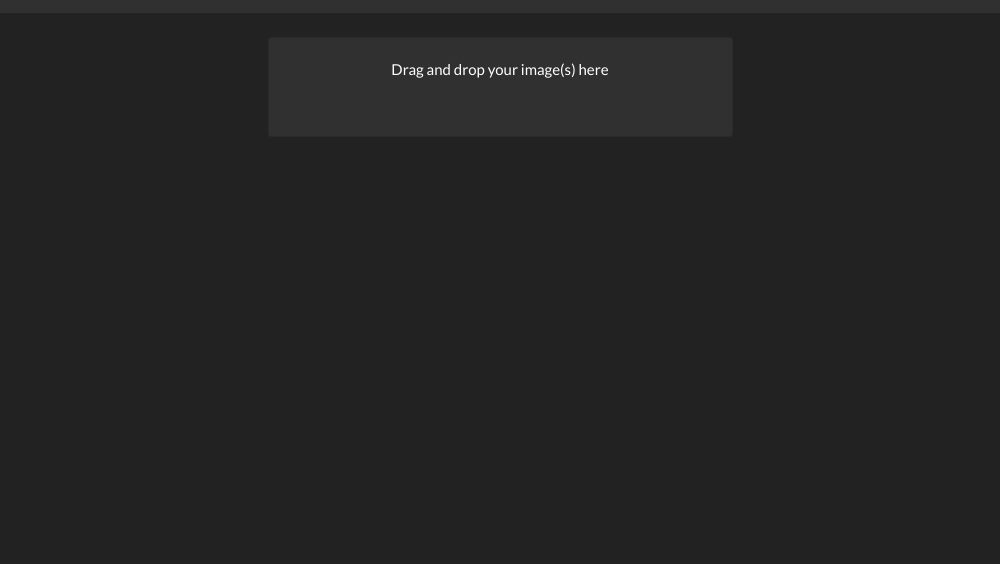
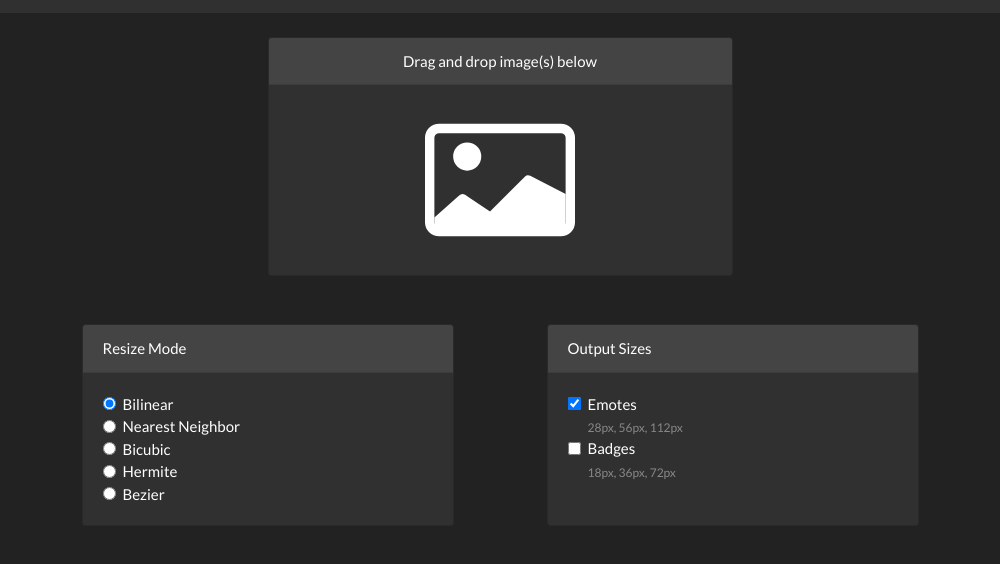
Before and after one commit to aosterwyk/emote-resizer, an Electron app: page index.html in a window 1000 px wide. Shown: the part 58-622 px from the top of the page. Drawn offline with Linux system fonts and the light colour scheme.

Commit message:
added resize mode and output size options, added image icon to drag area

```diff
--- a/index.html
+++ b/index.html
@@ -15,37 +15,85 @@
         <!--[if lt IE 7]>
             <p class="browsehappy">You are using an <strong>outdated</strong> browser. Please <a href="#">upgrade your browser</a> to improve your experience.</p>
         <![endif]-->
-
         <script src="render.js" async defer></script>
         <nav class="navbar navbar-dark bg-dark">
             <a class="navbar-brand">Emote Resizer</a>
-            <!-- <ul class="navbar-nav mr-auto" id="navBar-left"> -->
-                <!-- <li class="nav-item active" id="homeNav">
-                    <a class="nav-link">Home</a>
-                </li>
-                <li class="nav-item" id="About">
-                    <a class="nav-link">About</a>
-                </li> -->
-            <!-- </ul> -->
             <ul class="navbar-nav mr-4">
                 <form class="form-inline">
                     <button type="button" class="btn btn-secondary btn-sm" onclick="externalLink('discord')">Discord</button>
                     <button type="button" class="btn btn-info btn-sm" onclick="externalLink('help')">Help</button>
                   </form>
-                <!-- <li class="nav-item">
-                  <button type="button" class="btn btn-secondary btn-sm" onclick="externalLink('discord')">Discord</button>
-                </li>
-                <li class="nav-item">
-                  <button type="button" class="btn btn-info btn-sm" onclick="externalLink('help')">Help</button>
-                </li> -->
               </ul>
         </nav>
         <div class="container">
-            <div class="card mt-4 mx-auto" style="width:50%; height:50%; min-height:100px;">
+            <div class="card my-4 mx-auto" style="width:50%; height:50%; min-height:100px;">
+                <div class="card-header text-center">
+                    Drag and drop image(s) below
+                </div>
                 <div class="card-body my-auto mx-auto" id="dragBox">
-                    Drag and drop your image(s) here
+                    <p class="text-center mx-auto my-auto">
+                        <svg width="150px" height="150px" viewBox="0 0 16 16" class="bi bi-card-image" fill="currentColor" xmlns="http://www.w3.org/2000/svg">
+                            <path fill-rule="evenodd" d="M14.5 3h-13a.5.5 0 0 0-.5.5v9a.5.5 0 0 0 .5.5h13a.5.5 0 0 0 .5-.5v-9a.5.5 0 0 0-.5-.5zm-13-1A1.5 1.5 0 0 0 0 3.5v9A1.5 1.5 0 0 0 1.5 14h13a1.5 1.5 0 0 0 1.5-1.5v-9A1.5 1.5 0 0 0 14.5 2h-13z"/>
+                            <path d="M10.648 7.646a.5.5 0 0 1 .577-.093L15.002 9.5V13h-14v-1l2.646-2.354a.5.5 0 0 1 .63-.062l2.66 1.773 3.71-3.71z"/>
+                            <path fill-rule="evenodd" d="M4.502 7a1.5 1.5 0 1 0 0-3 1.5 1.5 0 0 0 0 3z"/>
+                        </svg>
+                    </p>
                 </div>
-              </div>
+            </div>
+            <div class="row mx-auto my-auto">
+                <div class="card mx-auto my-4" style="min-width:40%">
+                    <div class="card-header">Resize Mode</div>
+                    <div class="card-body">
+                        <div class="form-check form-check">
+                            <input class="form-check-input" type="radio" name="resizeModeChoice" id="bilinear" value="bilinear" checked="checked">
+                            <label class="form-check-label" for="bilinear">Bilinear</label>
+                        </div>
+                        <div class="form-check form-check">
+                            <input class="form-check-input" type="radio" name="resizeModeChoice" id="nearestNeighbor" value="nearestNeighbor">
+                            <label class="form-check-label" for="nearestNeighbor">Nearest Neighbor</label>
+                        </div>
+                        <div class="form-check form-check">
+                            <input class="form-check-input" type="radio" name="resizeModeChoice" id="bicubic" value="bicubic">
+                            <label class="form-check-label" for="bicubic">Bicubic</label>
+                        </div>
+                        <div class="form-check form-check">
+                            <input class="form-check-input" type="radio" name="resizeModeChoice" id="hermite" value="hermite">
+                            <label class="form-check-label" for="hermite">Hermite</label>
+                        </div>
+                        <div class="form-check form-check">
+                            <input class="form-check-input" type="radio" name="resizeModeChoice" id="bezier" value="bezier">
+                            <label class="form-check-label" for="bezier">Bezier</label>
+                        </div>
+                    </div>
+                </div>
+                <div class="card mx-auto my-4" style="min-width:40%">
+                    <div class="card-header">Output Sizes</div>
+                    <div class="card-body" id="outputSizes">
+                        <div class="form-check form-check">
+                            <input class="form-check-input" type="checkbox" id="emotes" value="emotes" checked="checked">
+                            <label class="form-check-label" for="emotes">Emotes</label>
+                            <small id="emoteSizes" class="form-text text-muted">28px, 56px, 112px</small>
+                          </div>
+                          <div class="form-check form-check">
+                            <input class="form-check-input" type="checkbox" id="badges" value="badges">
+                            <label class="form-check-label" for="badges">Badges</label>
+                            <small id="badgeSizes" class="form-text text-muted">18px, 36px, 72px</small>
+                          </div>
+                          <!-- <div class="form-check form-check">
+                            <input class="form-check-input" type="checkbox" id="custom-size" value="custom-size">
+                            <label class="form-check-label" for="custom-size">Custom</label>
+                            <div class="form-row">
+                                <div class="col">
+                                  <input type="text" class="form-control" placeholder="" id="custom-size-1">
+                                </div>
+                                <div class="col">
+                                  <input type="text" class="form-control" placeholder="" id="custom-size-2">
+                                </div>
+                              </div>
+                          </div> -->
+                    </div>
+                </div>
+            </div>
         </div>
     </body>
 </html>
--- a/render.js
+++ b/render.js
@@ -4,8 +4,37 @@ document.addEventListener('drop', (event) => {
 	event.preventDefault();
 	event.stopPropagation();
     for(const file of event.dataTransfer.files) {
-        console.log(file.path);
-        ipcRenderer.invoke('draggedItem', file.path);
+        // console.log(file.path);
+
+        let outputSizes = [];
+        if(document.getElementById(`emotes`).checked) {
+            outputSizes.push(28, 56, 112);
+        }
+        if(document.getElementById(`badges`).checked) {
+            outputSizes.push(18, 36, 72);
+        }
+        console.log(outputSizes);
+
+        let resizeMode = ``;
+        let resizeModes = document.getElementsByName(`resizeModeChoice`);
+        for(let i=0; i < resizeModes.length; i++) {
+            if(resizeModes[i].checked) {
+                // console.log(`${resizeModes[i].value} is checked`);
+                resizeMode = resizeModes[i].value;
+            }
+            else {
+                // console.log(`${resizeModes[i].value} is not checked`);
+            }
+        }
+        // console.log(`Using resize mode: ${resizeMode}`);
+
+        let resizeJob = {
+            filePath: file.path,
+            resizeMode: resizeMode,
+            resolutions: outputSizes
+        }
+        ipcRenderer.invoke('draggedItem', resizeJob);
+        // ipcRenderer.invoke('draggedItem', file.path);
     }
 });
 
```
Also changed, not shown: main.js (+28 -7 lines), CHANGELOG.md.
